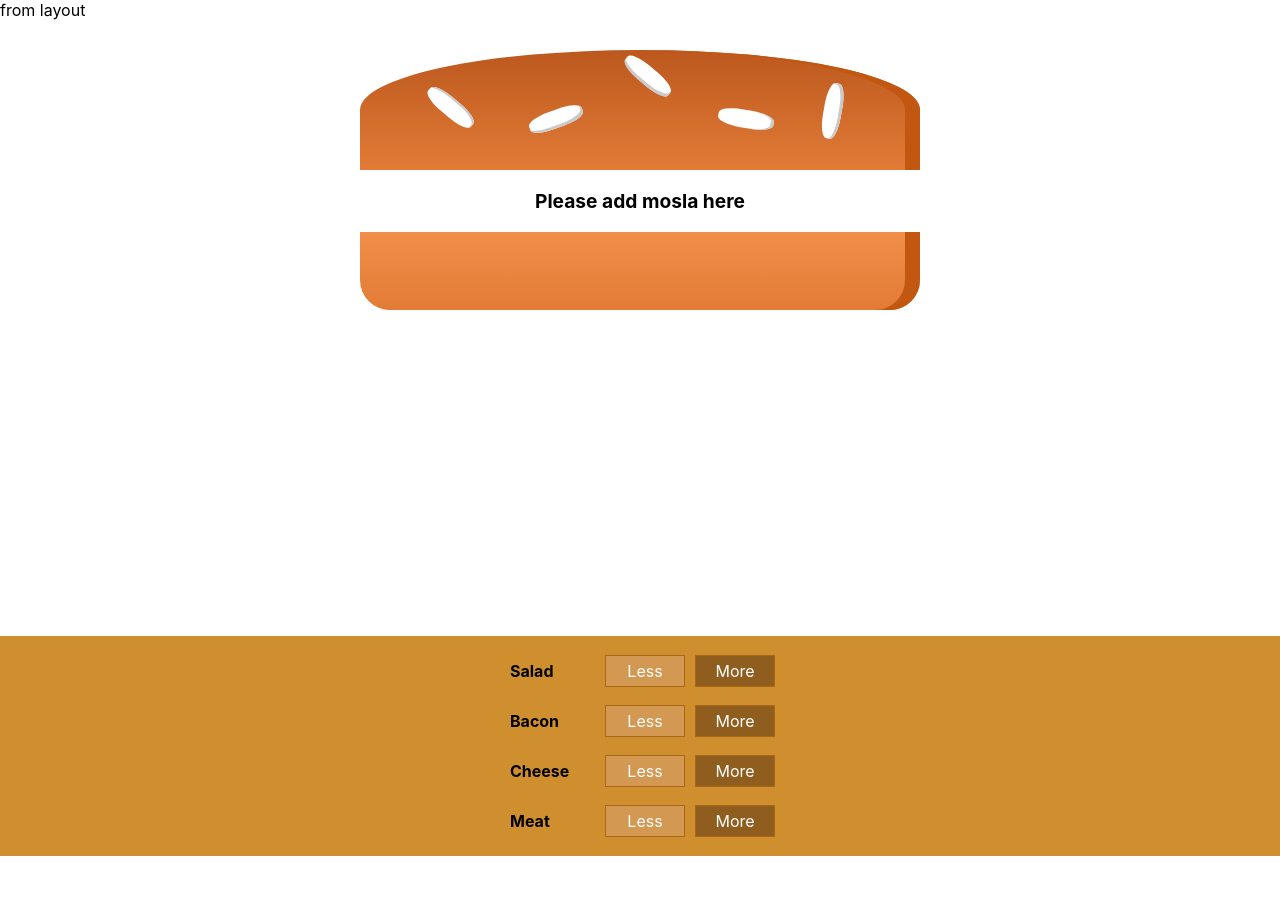
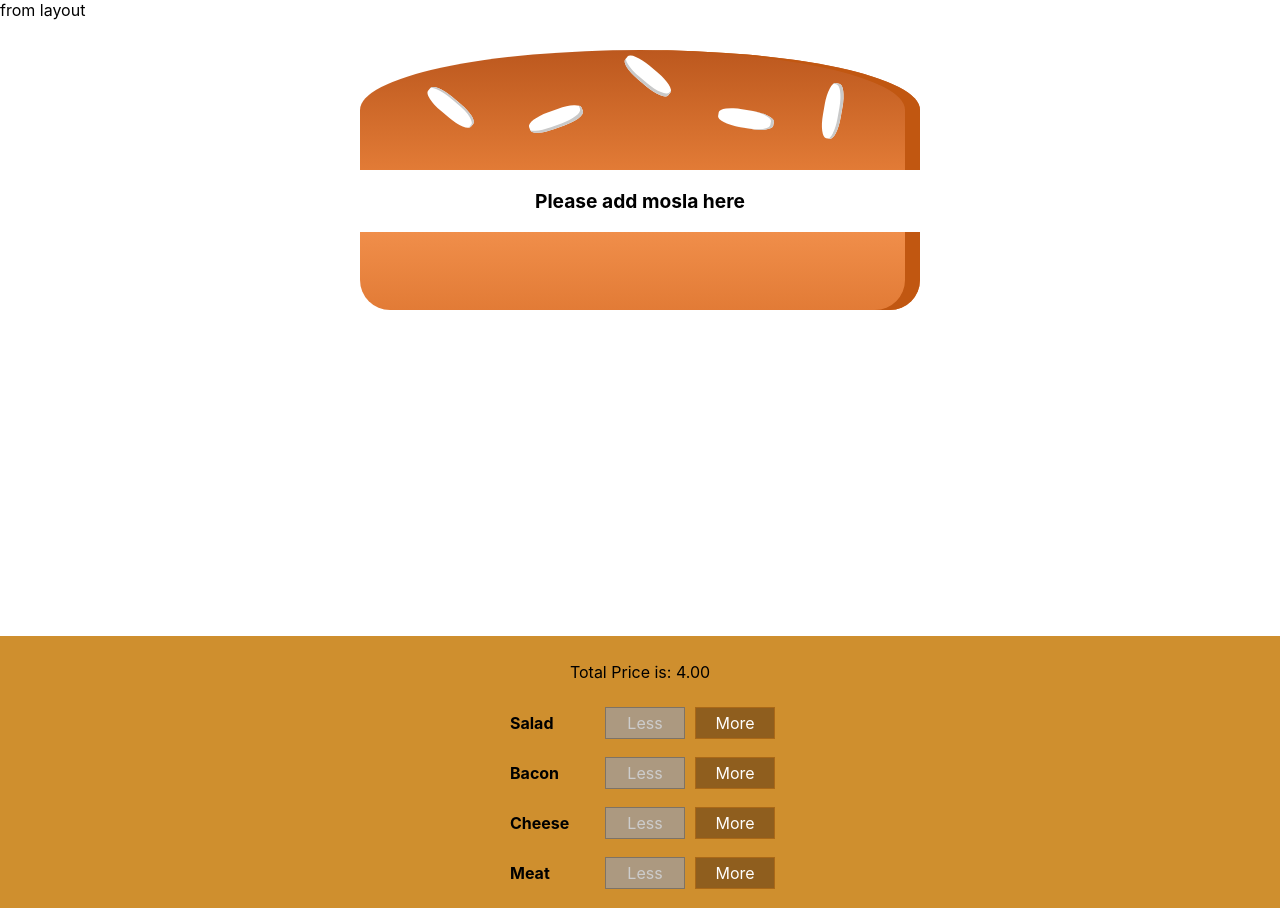
Before and after one commit to sayalok/react-burgerapp, a React (Create React App) app: page / in a window 1280 px wide. Before the commit the page ends 856 px from the top, so only its background shows below. Built offline with nearby package versions, Linux system fonts and the light colour scheme.

Commit message:
add more and less btn and price

```diff
--- a/src/components/Burger/BuildControls/BuildControl/BuildControl.js
+++ b/src/components/Burger/BuildControls/BuildControl/BuildControl.js
@@ -4,7 +4,7 @@
 const buildControl = (props) => (
     <div className="BuildControl">
         <div className="Label">{props.label}</div>
-        <button className="Less">Less</button>
+        <button className="Less" onClick={props.removed} disabled={props.disabled}>Less</button>
         <button className="More" onClick={props.added}>More</button>
     </div>
 )
--- a/src/components/Burger/BuildControls/BuildControls.js
+++ b/src/components/Burger/BuildControls/BuildControls.js
@@ -10,11 +10,14 @@
 ]
 const buildControls = (props) => (
     <div className="buildControls">
+        <p>Total Price is: {props.price.toFixed(2)}</p>
         {controls.map(ctrl => (
             <BuildControl
                 key={ctrl.label}
                 label={ctrl.label}
-                added={() => props.ingredientAdded(ctrl.type)}/>
+                added={() => props.ingredientAdded(ctrl.type)}
+                removed={() => props.ingredientRemoved(ctrl.type)}
+                disabled={props.disabled[ctrl.type]}/>
         ))}
     </div>
 )
--- a/src/containers/BurgerBuilder/BurgerBuilder.js
+++ b/src/containers/BurgerBuilder/BurgerBuilder.js
@@ -41,15 +41,40 @@
     }
 
     removeIngredientHandler = (type) => {
+        const oldCount = this.state.ingredients[type];
+        if(oldCount <= 0) {
+            return;
+        }
+        const updatedCount = oldCount - 1;
 
+        const updatedIngreditents = {
+            ...this.state.ingredients
+        }
+
+        updatedIngreditents[type] = updatedCount;
+
+        const priceDEdution = INGREDIENTS_PRICES[type]
+        const oldPrice = this.state.totalPrice;
+        const newPrice = oldPrice - priceDEdution;
+
+        this.setState({totalPrice:newPrice,ingredients: updatedIngreditents});
     }
 
 	render() {
+        const disabledInfo = {
+            ...this.state.ingredients
+        }
+        for (const key in disabledInfo) {
+            disabledInfo[key] = disabledInfo[key] <= 0
+        }
 		return (
             <Aux>
                 <Burger ingredients={this.state.ingredients}/>
                 <BuildControls
-                    ingredientAdded={this.addIngredientHandler}/>
+                    ingredientAdded={this.addIngredientHandler}
+                    ingredientRemoved={this.removeIngredientHandler}
+                    disabled={disabledInfo}
+                    price={this.state.totalPrice}/>
             </Aux>
 		);
 	}
```
